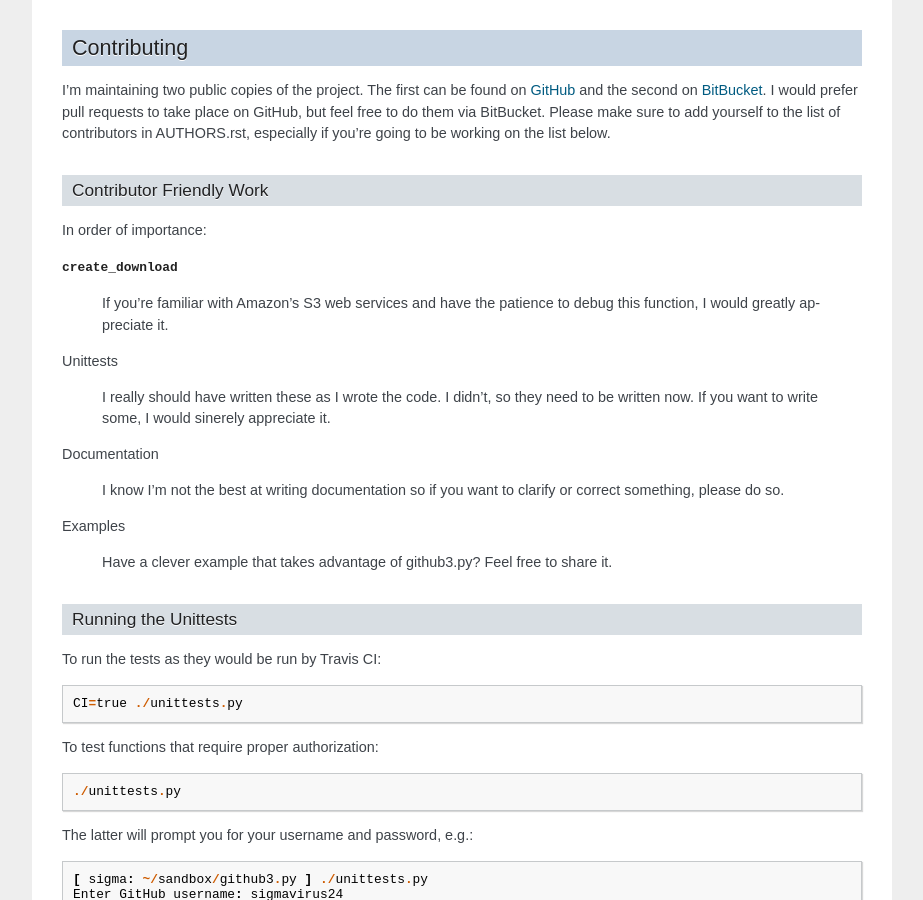
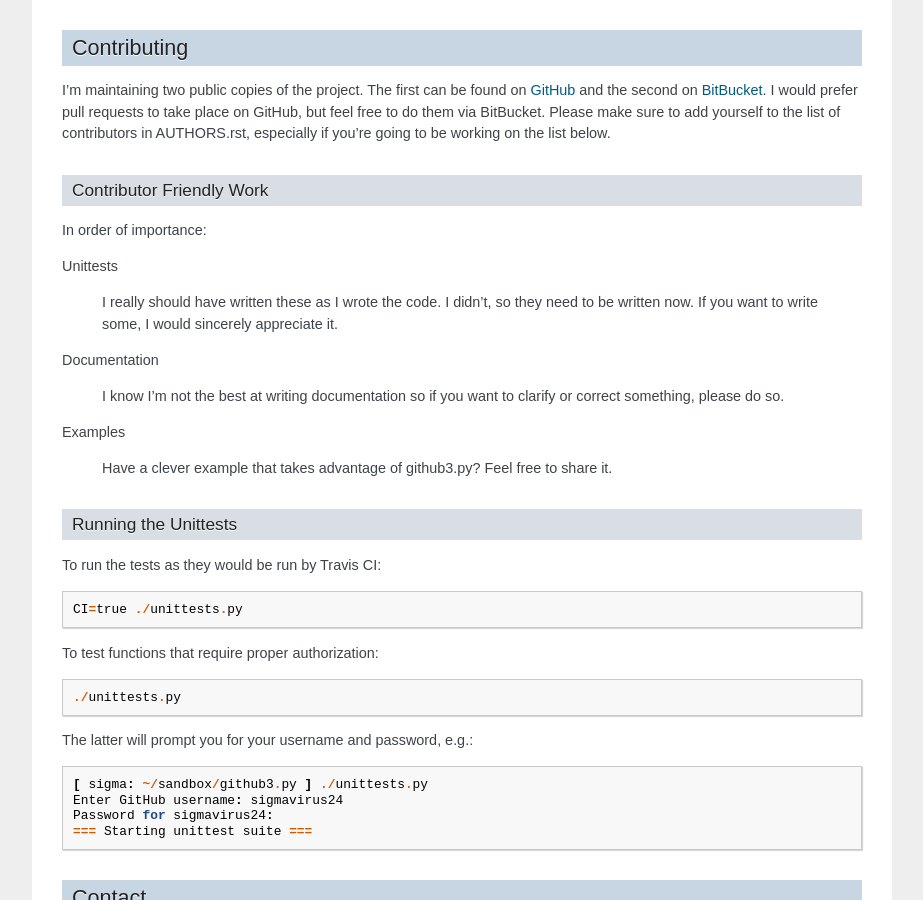
Before and after one commit to sigmavirus24/github3.py, a Sphinx documentation site: the page built from docs/index.rst, in a window 1280 px wide and 900 px high, scrolled down 2639 px. Shown: the whole window, without its empty margins (198-1121 px from the left). Built offline with Sphinx 7.4.7, drawn with Linux system fonts in a browser that asks for light colours.

Commit message:
Documentation fixes.
First I no longer need help with ``create_download``. Second, make
requires_auth add a note that it modifies the signature of functions on RTFD.

```diff
--- a/docs/index.rst
+++ b/docs/index.rst
@@ -179,15 +179,10 @@ Contributor Friendly Work
 
 In order of importance:
 
-:func:`create_download <github3.repo.Repository.create_download>`
-
-    If you're familiar with Amazon's S3 web services and have the patience to
-    debug this function, I would greatly appreciate it.
-
 Unittests
 
     I really should have written these as I wrote the code. I didn't, so they
-    need to be written now. If you want to write some, I would sinerely
+    need to be written now. If you want to write some, I would sincerely
     appreciate it.
 
 Documentation
```
Also changed, not shown: 1 other file.
